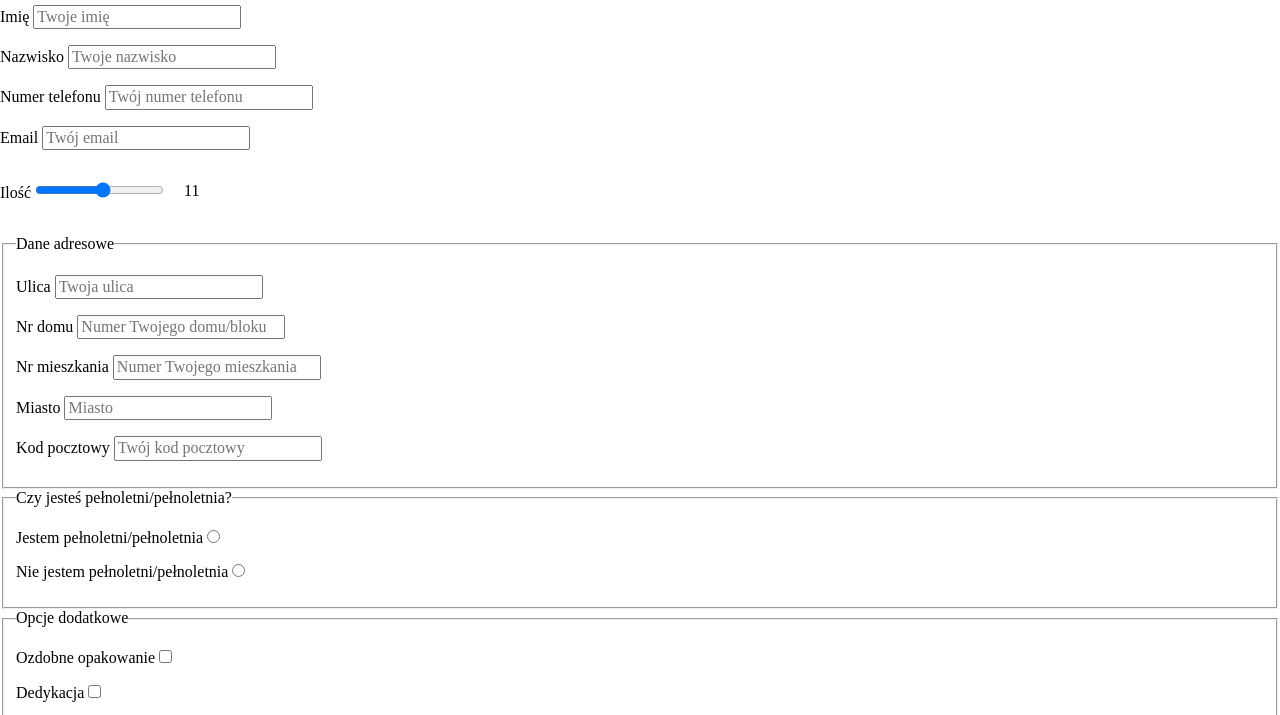
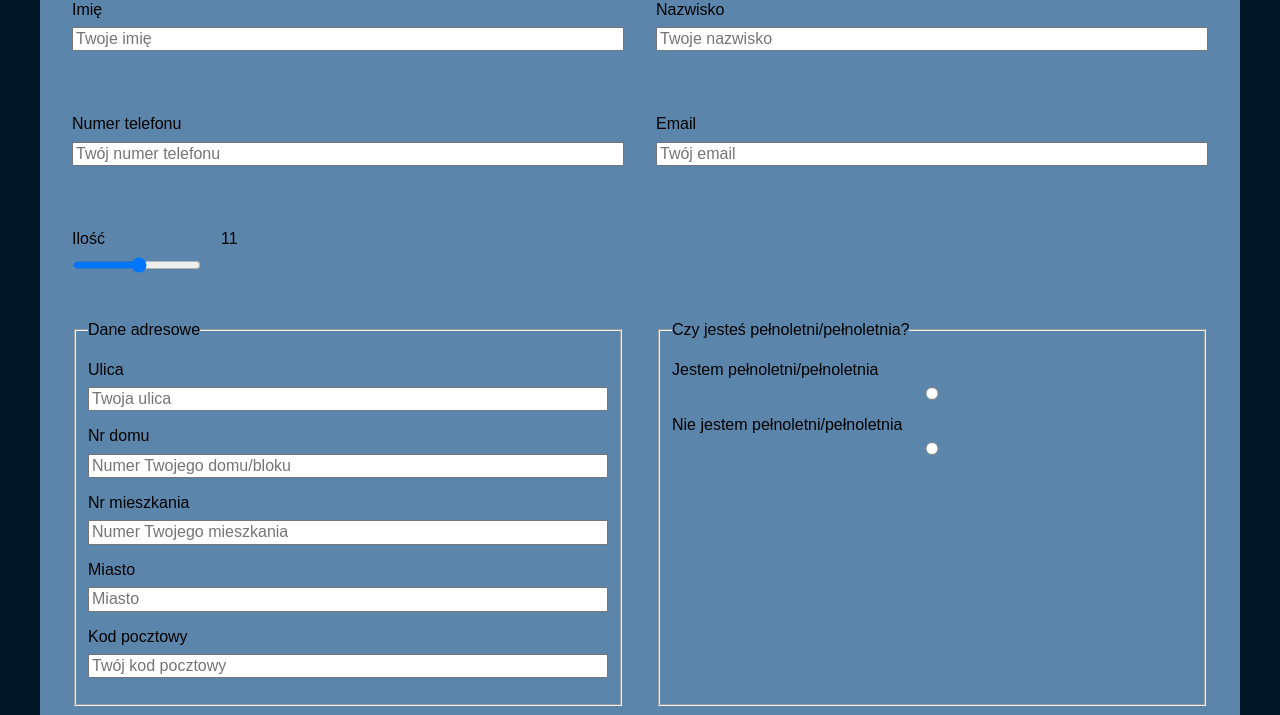
Before and after one commit to krzysiekkalinowski/wtf-form, a website: page index.html in a window 1280 px wide. Shown: the part 75-790 px from the top of the page. Drawn offline with Linux system fonts and the light colour scheme.

Commit message:
npm init

```diff
--- a/index.html
+++ b/index.html
@@ -14,7 +14,8 @@
       </header>
       <section class="form-section">
         <form class="form" action="https://forms.cotenfrontend.pl" method="post">
-          <p>
+          <div class="form-columns">
+          <p class="form-element">
             <label for="firstName">Imię</label>
             <input
               id="firstName"
@@ -24,9 +25,9 @@
               required
             />
           </p>
-          <p>
+          <p class="form-element">
             <label for="secondName">Nazwisko</label>
-            <input
+            <input class="input"
               id="secondName"
               type="text"
               name="secondName"
@@ -34,9 +35,9 @@
               required
             />
           </p>
-          <p>
+          <p class="form-element">
             <label for="phone">Numer telefonu</label>
-            <input
+            <input class="input"
               id="phone"
               type="tel"
               name="phone"
@@ -44,9 +45,9 @@
               required
             />
           </p>
-          <p>
+          <p class="form-element">
             <label for="email">Email</label>
-            <input
+            <input class="input"
               id="email"
               type="email"
               name="email"
@@ -55,9 +56,9 @@
             />
           </p>
           <div class="form-quantity">
-          <p>
+          <p class="form-element">
             <label for="quantity">Ilość</label>
-            <input
+            <input class="input"
               id="quantity"
               type="range"
               min="1"
@@ -67,14 +68,14 @@
               required
             />
           </p>
-          <p class="form-quantity__quantity-holder form-quantity__quantity-holder--js">
+          <p class="form-element form-quantity__quantity-holder form-quantity__quantity-holder--js">
           </div>
           </p>
           <fieldset>
             <legend>Dane adresowe</legend>
-            <p>
+            <p class="form-element">
               <label for="street">Ulica</label>
-              <input
+              <input class="input"
                 id="street"
                 type="text"
                 name="street"
@@ -82,9 +83,9 @@
                 required
               />
             </p>
-            <p>
+            <p class="form-element">
               <label for="place">Nr domu</label>
-              <input
+              <input class="input"
                 id="place"
                 type="number"
                 name="place"
@@ -92,18 +93,18 @@
                 required
               />
             </p>
-            <p>
+            <p class="form-element">
               <label for="apartament">Nr mieszkania</label>
-              <input
+              <input class="input"
                 id="apartament"
                 type="number"
                 name="apartament"
                 placeholder="Numer Twojego mieszkania"
               />
             </p>
-            <p>
+            <p class="form-element">
               <label for="city">Miasto</label>
-              <input
+              <input class="input"
                 id="city"
                 type="text"
                 name="city"
@@ -111,9 +112,9 @@
                 required
               />
             </p>
-            <p>
+            <p class="form-element">
               <label for="postalCode">Kod pocztowy</label>
-              <input
+              <input class="input"
                 id="postalCode"
                 type="text"
                 name="postalCode"
@@ -126,7 +127,7 @@
           </fieldset>
           <fieldset>
             <legend>Czy jesteś pełnoletni/pełnoletnia?</legend>
-            <p>
+            <p class="form-element">
               <label for="ageVerificationAdult">Jestem pełnoletni/pełnoletnia</label>
               <input
                 id="ageVerificationAdult"
@@ -136,7 +137,7 @@
                 required
               />
             </p>
-            <p>
+            <p class="form-element">
               <label for="ageVerificationUnderage">Nie jestem pełnoletni/pełnoletnia</label>
               <input
                 id="ageVerificationUnderage"
@@ -148,7 +149,7 @@
           </fieldset>
           <fieldset>
             <legend>Opcje dodatkowe</legend>
-            <p>
+            <p class="form-element">
               <label for="additionalInfoPackage">Ozdobne opakowanie</label>
               <input
                 id="additionalInfoPackage"
@@ -157,7 +158,7 @@
                 value="package"
               />
             </p>
-            <p>
+            <p class="form-element">
               <label for="additionalInfoInscription">Dedykacja</label>
               <input
                 id="additionalInfoInscription"
@@ -166,7 +167,7 @@
                 value="insciption"
               />
             </p>
-            <p>
+            <p class="form-element">
               <label for="color">Kolor opakowania</label>
               <select id="color" name="color">
                 <option value="blue">Niebieskie</option>
@@ -175,7 +176,8 @@
               </select>
             </p>
           </fieldset>
-          <p>
+        </div>
+          <p class="form-element">
             <label for="comment">Komentarz</label>
             <input
               id="comment"
@@ -183,7 +185,7 @@
               name="comment"
             />
           </p>
-          <p>
+          <p class="form-element">
             <label for="avatar">Avatar</label>
             <input
               id="avatar"
@@ -191,7 +193,7 @@
               name="avatar"
             />
           </p>
-          <p>
+          <p class="form-element">
             <input type="submit" value="Wyślij" />
           </p>
         </form>
--- a/style.css
+++ b/style.css
@@ -1,6 +1,10 @@
-.form-quantity {
-    display: flex;
-    gap: 20px;
+*, *::before, *::after {
+    box-sizing: border-box;
+}
+
+html {
+    font-family: Arial, Helvetica, sans-serif;
+    background-color: #011627;
 }
 
 #comment {
@@ -8,3 +12,44 @@
     width: 100%;
     resize: none;
 }
+
+.form-columns {
+    display: grid;
+    grid-template-columns: 1fr;
+    gap: 16px;
+}
+
+.form-element {
+    display: flex;
+    flex-direction: column;
+    gap: 8px;
+}
+
+.form-quantity {
+    display: flex;
+    gap: 20px;
+}
+
+.main {
+    background-color: #5b85aa;
+    padding: 16px;
+    max-width: 1200px;
+    margin: 0 auto;
+}
+
+.page-header__heading {
+    font-size: 24px;
+    color: #fe7302;
+    margin: 0;
+}
+
+@media (min-width: 768px) {
+    .main {
+        padding: 32px;
+    }
+    .form-columns {
+        display: grid;
+        grid-template-columns: 1fr 1fr;
+        gap: 32px;
+    }
+}
```
Also changed, not shown: package.json (added, +12 -0 lines).
